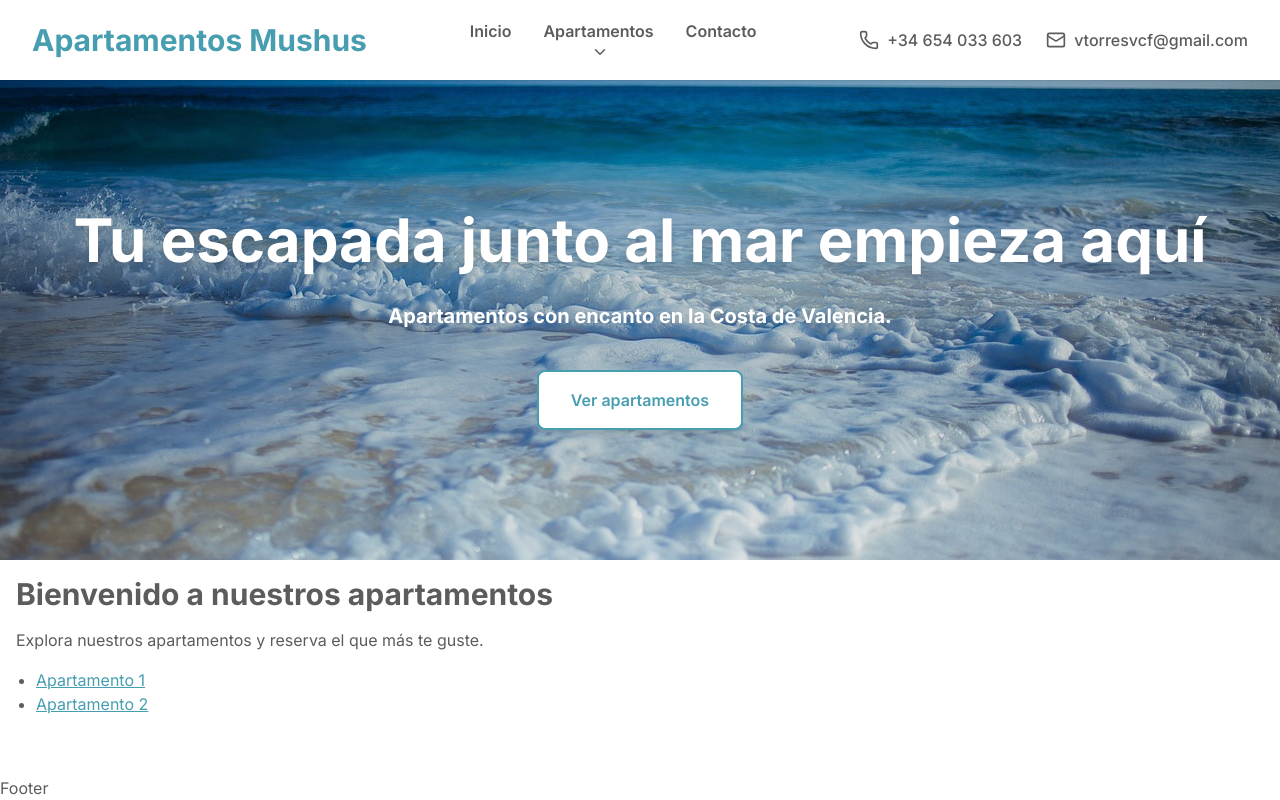
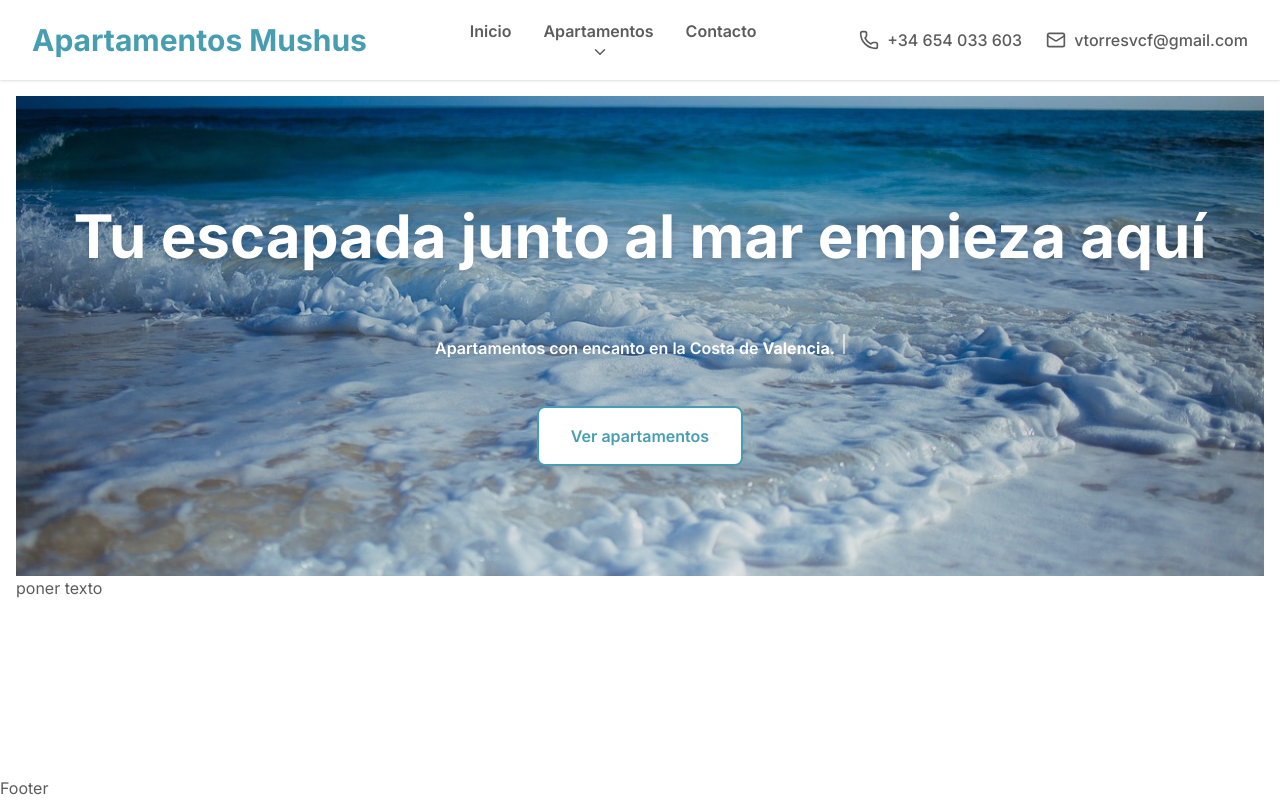
Before and after one commit to vtorresvcf/reservas-apartamentos, a Next.js app: page / in a window 1280 px wide. Built offline with nearby package versions, Linux system fonts and the light colour scheme.

Commit message:
header finalmente terminado con efectos

```diff
--- a/src/app/layout.tsx
+++ b/src/app/layout.tsx
@@ -1,4 +1,4 @@
-import { Navbar, Header, Footer } from "@/components/layout";
+import { Navbar, Footer } from "@/components/layout";
 import "./globals.css";
 import { Inter } from "next/font/google";
 
@@ -19,7 +19,6 @@ export default function RootLayout({
       <body className="min-h-screen flex flex-col text-textgray ">
         <Navbar />
 
-        <Header />
         {/* Contenedor principal centrado */}
         <main className="flex-1 w-full p-4">{children}</main>
 
--- a/src/app/page.tsx
+++ b/src/app/page.tsx
@@ -1,31 +1,10 @@
+import { Header } from "@/components/layout";
+
 export default function Home() {
   return (
-    <section>
-      <h2 className="text-3xl font-bold mb-4">
-        Bienvenido a nuestros apartamentos
-      </h2>
-
-      <p className="mb-4">
-        Explora nuestros apartamentos y reserva el que más te guste.
-      </p>
-      <ul className="list-disc pl-5">
-        <li>
-          <a
-            href="/apartamentos/apartamento1"
-            className="text-azulado underline"
-          >
-            Apartamento 1
-          </a>
-        </li>
-        <li>
-          <a
-            href="/apartamentos/apartamento2"
-            className="text-azulado underline"
-          >
-            Apartamento 2
-          </a>
-        </li>
-      </ul>
-    </section>
+    <div>
+      <Header />
+      poner texto
+    </div>
   );
 }
--- a/src/components/layout/Header.tsx
+++ b/src/components/layout/Header.tsx
@@ -1,11 +1,48 @@
 "use client";
 
 import Image from "next/image";
-import { TextGenerateEffect, MotionAnchor } from "../ui";
+import { useState, useEffect } from "react";
+import { TextGenerateEffect, TypewriterEffect, MotionAnchor } from "../ui";
 
 export default function Header() {
+  const [showTypewriter, setShowTypewriter] = useState(false);
+  const [showCTA, setShowCTA] = useState(false);
+
+  const subtitleWords = [
+    { text: "Apartamentos" },
+    { text: "con" },
+    { text: "encanto" },
+    { text: "en" },
+    { text: "la" },
+    { text: "Costa" },
+    { text: "de" },
+    { text: "Valencia.", className: "font-bold drop-shadow-md" },
+  ];
+
+  // Activar typewriter un poco antes de que termine el título
+  useEffect(() => {
+    const timeoutTypewriter = setTimeout(() => setShowTypewriter(true), 1000);
+    return () => clearTimeout(timeoutTypewriter);
+  }, []);
+
+  // Mostrar CTA cuando termine el typewriter
+  useEffect(() => {
+    if (showTypewriter) {
+      const totalChars = subtitleWords.reduce(
+        (acc, word) => acc + word.text.length,
+        0
+      );
+      const charDelay = 50; // ms por letra
+      const timeoutCTA = setTimeout(
+        () => setShowCTA(true),
+        totalChars * charDelay
+      );
+      return () => clearTimeout(timeoutCTA);
+    }
+  }, [showTypewriter]);
+
   return (
-    <header className="relative h-[60vh] flex items-center justify-center">
+    <header className="relative h-[60vh] flex flex-col items-center justify-center">
       {/* Imagen de fondo */}
       <div className="absolute inset-0">
         <Image
@@ -20,35 +57,49 @@ export default function Header() {
       </div>
 
       {/* Contenido */}
-      <div className="relative z-10 text-center text-white px-4 max-w-full">
+      <div className="relative z-10 text-center text-white px-4 max-w-full flex flex-col items-center">
+        {/* Contenedor con altura reservada */}
+        <div className="min-h-[5rem] md:min-h-[7rem]">
           <TextGenerateEffect
             text="Tu escapada junto al mar empieza aquí"
             className="text-4xl md:text-6xl font-bold drop-shadow-lg"
+            duration={1.5}
           />
-        <p className="text-lg md:text-xl font-bold mb-6 drop-shadow-md mt-8">
-          Apartamentos con encanto en la Costa de Valencia.
-        </p>
+        </div>
 
-        {/* CTA animado */}
+        {/* Contenedor del typewriter con altura reservada */}
+        <div className="min-h-[2.5rem] md:min-h-[3rem] mt-4">
+          {showTypewriter && (
+            <TypewriterEffect
+              words={subtitleWords}
+              className="text-sm md:text-base font-semibold text-white text-center"
+              cursorClassName="bg-white"
+            />
+          )}
+        </div>
+
+        {/* Contenedor del CTA con espacio reservado */}
+        <div className="min-h-[3.5rem] mt-6 flex justify-center">
           <MotionAnchor
             href="#apartamentos"
-          initial={{ opacity: 0, y: 30 }}
-          animate={{ opacity: 1, y: 0 }}
+            initial={{ opacity: 0, y: 20 }}
+            animate={showCTA ? { opacity: 1, y: 0 } : { opacity: 0, y: 20 }}
             transition={{
               type: "spring",
               stiffness: 120,
               damping: 12,
-            delay: 0.5,
+              delay: 0.2,
             }}
             whileHover={{
               scale: 1.05,
               boxShadow: "0px 8px 15px rgba(0,0,0,0.3)",
             }}
-          className="inline-block mt-4 px-8 py-4 bg-white text-azulado font-semibold rounded-lg shadow-lg border-2 border-azulado transition hover:bg-azulado hover:text-white hover:border-white"
+            className="inline-block px-8 py-4 bg-white text-azulado font-semibold rounded-lg shadow-lg border-2 border-azulado transition hover:bg-azulado hover:text-white hover:border-white"
           >
             Ver apartamentos
           </MotionAnchor>
         </div>
+      </div>
     </header>
   );
 }
--- a/src/components/ui/index.ts
+++ b/src/components/ui/index.ts
@@ -1,2 +1,3 @@
 export { default as MotionAnchor } from "./MotionAnchor";
 export { default as TextGenerateEffect } from "./text-generate-effect";
+export { default as TypewriterEffect } from "./typewriter-effect";
--- a/src/components/ui/text-generate-effect.tsx
+++ b/src/components/ui/text-generate-effect.tsx
@@ -1,35 +1,39 @@
 "use client";
+
 import { useEffect } from "react";
-import { motion, stagger, useAnimate } from "framer-motion";
+import { motion, useAnimate, stagger } from "framer-motion";
 import { cn } from "@/lib/utils";
+
+interface TextGenerateEffectProps {
+  text: string;
+  className?: string;
+  filter?: boolean;
+  duration?: number;
+  onAnimationComplete?: () => void;
+}
 
 export default function TextGenerateEffect({
   text,
   className,
   filter = true,
-  duration = 0.5,
-}: {
-  text: string;
-  className?: string;
-  filter?: boolean;
-  duration?: number;
-}) {
+  duration = 0.8,
+  onAnimationComplete,
+}: TextGenerateEffectProps) {
   const [scope, animate] = useAnimate();
   const wordsArray = text.split(" ");
 
   useEffect(() => {
     animate(
       "span",
+      { opacity: 1, filter: filter ? "blur(0px)" : "none" },
       {
-        opacity: 1,
-        filter: filter ? "blur(0px)" : "none",
-      },
-      {
-        duration: duration ?? 1,
+        duration: duration,
         delay: stagger(0.2),
       }
-    );
-  }, [animate, filter, duration]);
+    ).then(() => {
+      if (onAnimationComplete) onAnimationComplete();
+    });
+  }, [animate, filter, duration, onAnimationComplete]);
 
   return (
     <div className={cn("font-bold", className)}>
@@ -38,9 +42,7 @@ export default function TextGenerateEffect({
           <motion.span
             key={word + idx}
             className="opacity-0"
-            style={{
-              filter: filter ? "blur(10px)" : "none",
-            }}
+            style={{ filter: filter ? "blur(10px)" : "none" }}
           >
             {word}{" "}
           </motion.span>
--- /dev/null
+++ b/src/components/ui/typewriter-effect.tsx
@@ -0,0 +1,52 @@
+"use client";
+
+import { cn } from "@/lib/utils";
+import { motion } from "framer-motion";
+
+interface TypewriterEffectProps {
+  words: { text: string; className?: string }[];
+  className?: string;
+  cursorClassName?: string;
+}
+
+export default function TypewriterEffect({
+  words,
+  className,
+  cursorClassName,
+}: TypewriterEffectProps) {
+  return (
+    <div className={cn("text-center inline-block", className)}>
+      {words.map((word, idxWord) => (
+        <span key={idxWord} className="inline-block mr-1">
+          {word.text.split("").map((char, idxChar) => (
+            <motion.span
+              key={idxChar}
+              initial={{ opacity: 0 }}
+              animate={{ opacity: 1 }}
+              transition={{
+                delay: idxWord * 0.3 + idxChar * 0.05,
+                duration: 0.05,
+              }}
+              className={cn(
+                "text-white text-xs sm:text-sm md:text-base",
+                word.className
+              )}
+            >
+              {char}
+            </motion.span>
+          ))}
+        </span>
+      ))}
+
+      {/* Cursor que parpadea */}
+      <motion.span
+        className={cn(
+          "inline-block w-[2px] h-4 md:h-5 bg-white ml-1",
+          cursorClassName
+        )}
+        animate={{ opacity: [0, 1] }}
+        transition={{ repeat: Infinity, duration: 0.8, repeatType: "reverse" }}
+      />
+    </div>
+  );
+}
```
Lines whose indentation alone changed are shown as unchanged.
